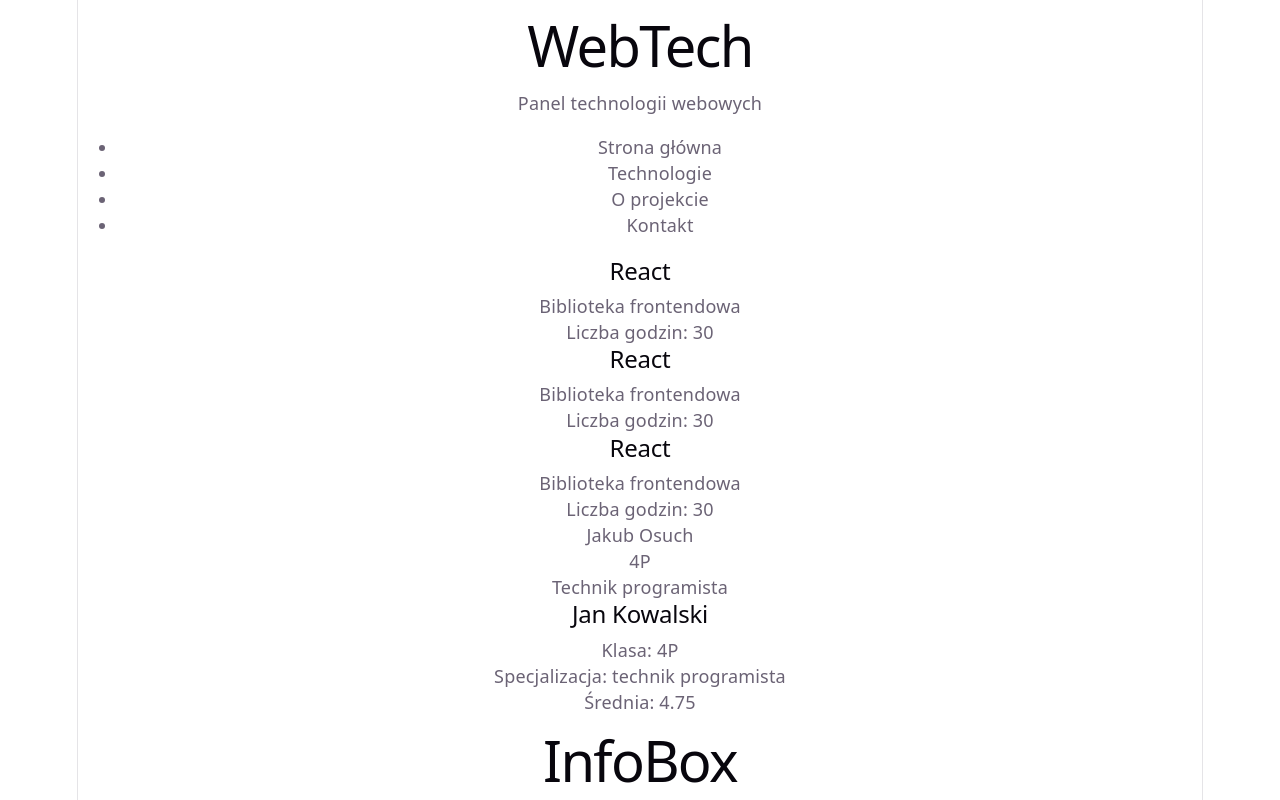
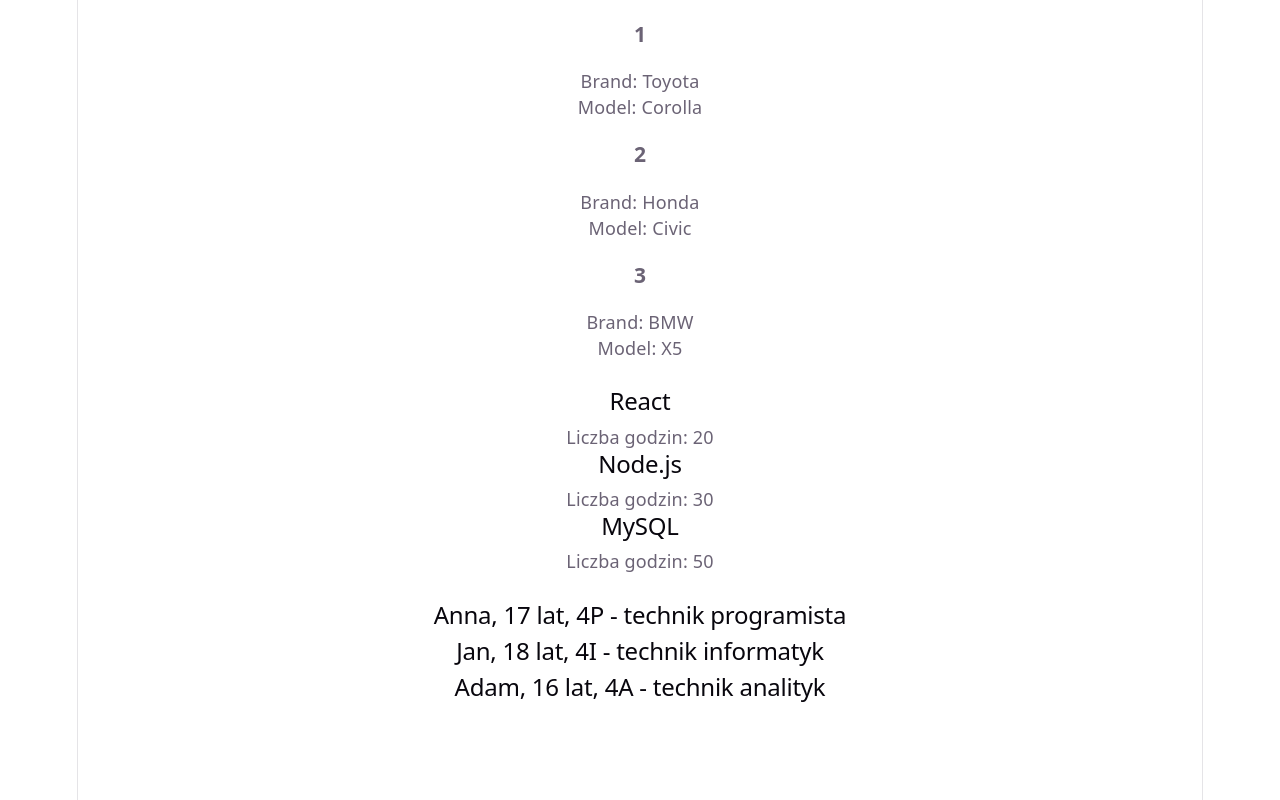
Before and after one commit to JO-19-ZST/JO-19-2026-WebTech, a React (Vite) app: page / in a window 1280 px wide. Shown: the top 800 px of the page. Built offline with nearby package versions, Linux system fonts and the light colour scheme.

Commit message:
Tablice obiektów i map()

```diff
--- a/src/App.jsx
+++ b/src/App.jsx
@@ -9,41 +9,49 @@
 
 function App() {
 
-  const studentOne = {
-    id: 1,
-    firstName: "Jan",
-    lastName: "Kowalski",
-    className: "4P",
-    specialization: "technik programista",
-    gradesAverage: 4.75,
-    isActive: true
-  };
+  const cars = [
+    {id: 1, brand: "Toyota", model: "Corolla"},
+    {id: 2, brand: "Honda", model: "Civic"},
+    {id: 3, brand: "BMW", model: "X5"}
+  ]
+
+  const technologies = [
+    {id: 1, name: "React", hours: 20},
+    {id: 2, name: "Node.js", hours: 30},
+    {id: 3, name: "MySQL", hours: 50}
+  ];
+
+  const students = [
+  {id: 1, name: "Anna", className: "4P", age: 17, specialization: "technik programista"},
+  {id: 2, name: "Jan", className: "4I", age: 18, specialization: "technik informatyk"},
+  {id: 3, name: "Adam", className: "4A", age: 16, specialization: "technik analityk"}
+];
 
   return (
     <>
-      <Header />
-
-      <Navigation />
-
-      <main>
-
-        <Technology />
-
-        <Technology />
-
-        <Technology />
-
-        <Student />
-
-        <StudentCard student={studentOne} />
-
-        <InfoBox />
-
-        <CourseCard />
-
-      </main>
-
-      <Footer />
+      {cars.map(car => (
+        <div key={car.id}>
+          <h3>{car.id}</h3>
+          <p>Brand: {car.brand}</p>
+          <p>Model: {car.model}</p>
+        </div>
+      ))}
+      <br />
+      {technologies.map((technology) => (
+        <Technology key={technology.id}
+          name={technology.name}
+          hours={technology.hours}
+        />
+      ))}
+      <br />
+      {students.map((student) => (
+        <Student key={student.id}
+          name={student.name}
+          className={student.className}
+          age={student.age}
+          specialization={student.specialization}
+        />
+      ))}
     </>
   );
 }
--- a/src/components/Student.jsx
+++ b/src/components/Student.jsx
@@ -1,9 +1,7 @@
-function Student(){
+function Student(props){
     return (
         <>
-            <p>Jakub Osuch</p>
-            <p>4P</p>
-            <p>Technik programista</p>
+            <h2>{props.name}, {props.age} lat, {props.className} - {props.specialization}</h2>
         </>
     )
 }
--- a/src/components/Technology.jsx
+++ b/src/components/Technology.jsx
@@ -1,9 +1,8 @@
-function Technology() {
+function Technology(props) {
   return (
     <section>
-      <h2>React</h2>
-      <p>Biblioteka frontendowa</p>
-      <p>Liczba godzin: 30</p>
+      <h2>{props.name}</h2>
+      <p>Liczba godzin: {props.hours}</p>
     </section>
   );
 }
```
Also changed, not shown: 1 other file (tests, documents, lock files or other folders).
